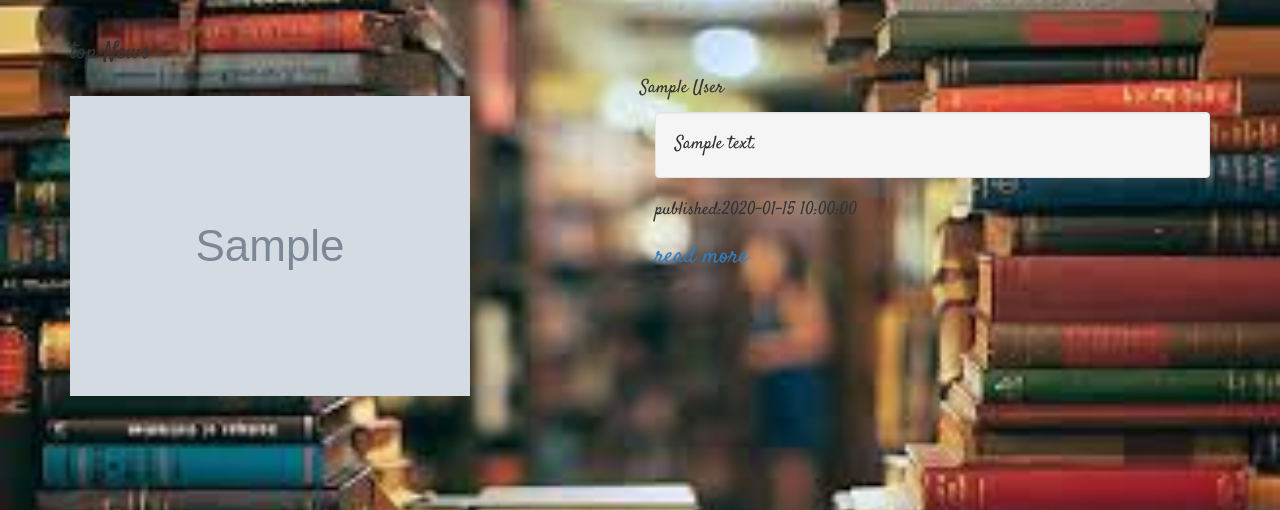
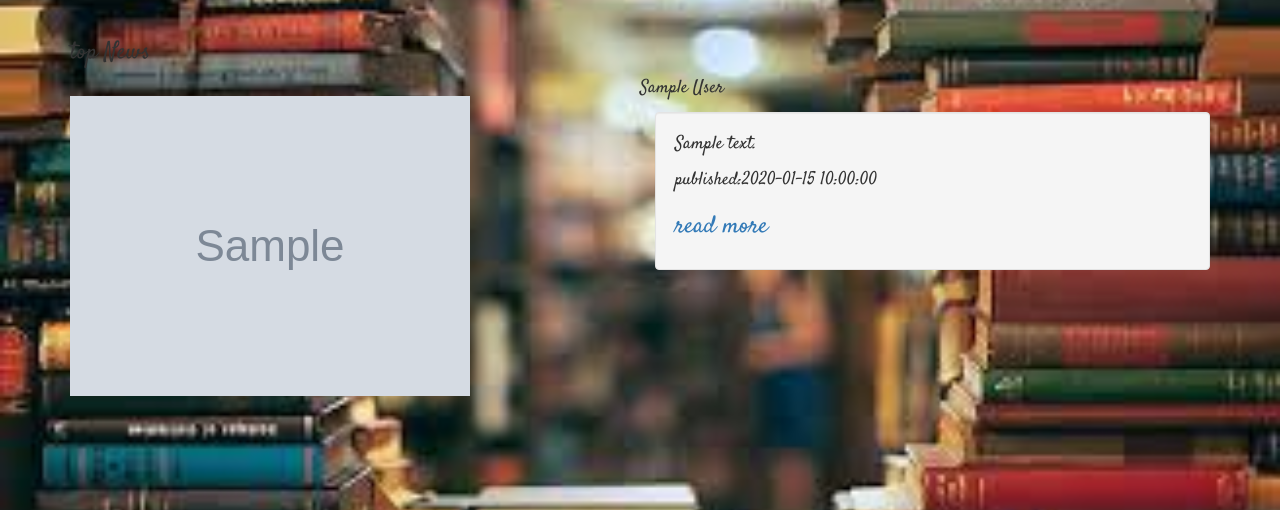
Before and after one commit to UmurerwaDivine/news-high, a Flask app: template app/templates/articles.html in a window 1280 px wide. Shown: the part 52-562 px from the top of the page. Run offline with Flask 2, Linux system fonts and the light colour scheme; the template is opened without the code that fills it: most values are stand-ins (such as "Sample title", 1, 10 or a date in 2020); grey boxes marked "Sample" are stand-in pictures; parts of the project's set-up code (start-up, migrations or seed data) failed here and were passed over; some libraries are stand-ins or nearby versions; some web fonts are replaced.

Commit message:
added links

```diff
--- a/app/templates/articles.html
+++ b/app/templates/articles.html
@@ -24,13 +24,13 @@
             </div>
             <p class="overview"> {{ article.author }}</p>
             <div class="col-xs-6 col-sm-6 col-md-6 col-lg-6 ">
-                <p class="well">{{article.description}}</p>
+                <div class="well"><p>{{article.description}}</p>
                 <p>published:{{ article.publishedAt}}</p>
 
 
             <h3><a href="{{article.url}}">read more</a></h3>
 
-
+            </div>
 
 
            </div>
--- a/app/templates/macros.html
+++ b/app/templates/macros.html
@@ -7,7 +7,7 @@
 
     {% for source in source_list %}
 
-    <div class="col-xs-12 col-sm-2 col-md-2 col-lg-2 movie-card">
+    <div class="col-xs-12 col-sm-2 col-md-4 col-lg- movie-card">
             <div class="panel-heading">
     <a href="/article/{{source.id}}">{{ source.name}}</a>
 </div>
```
